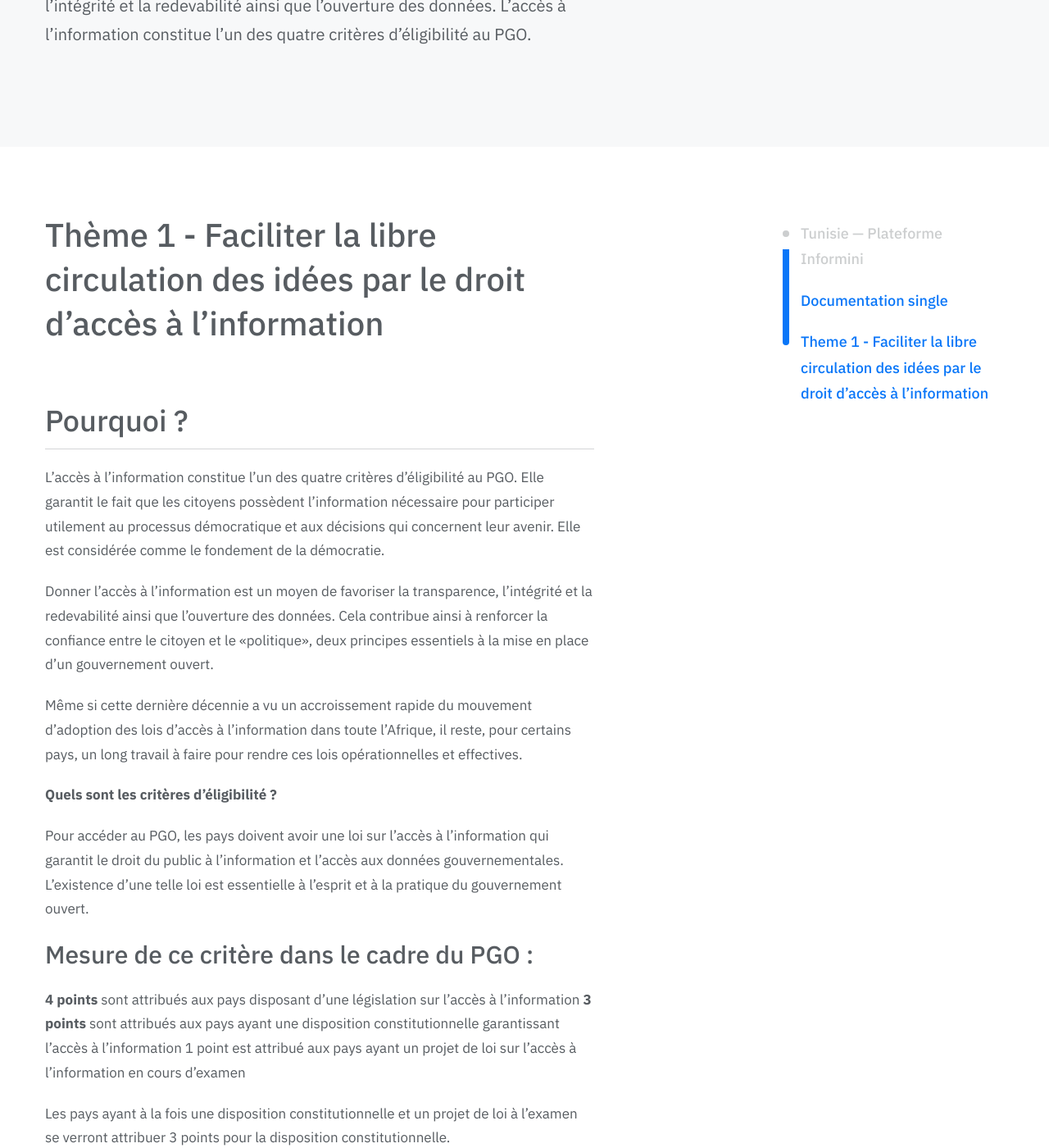
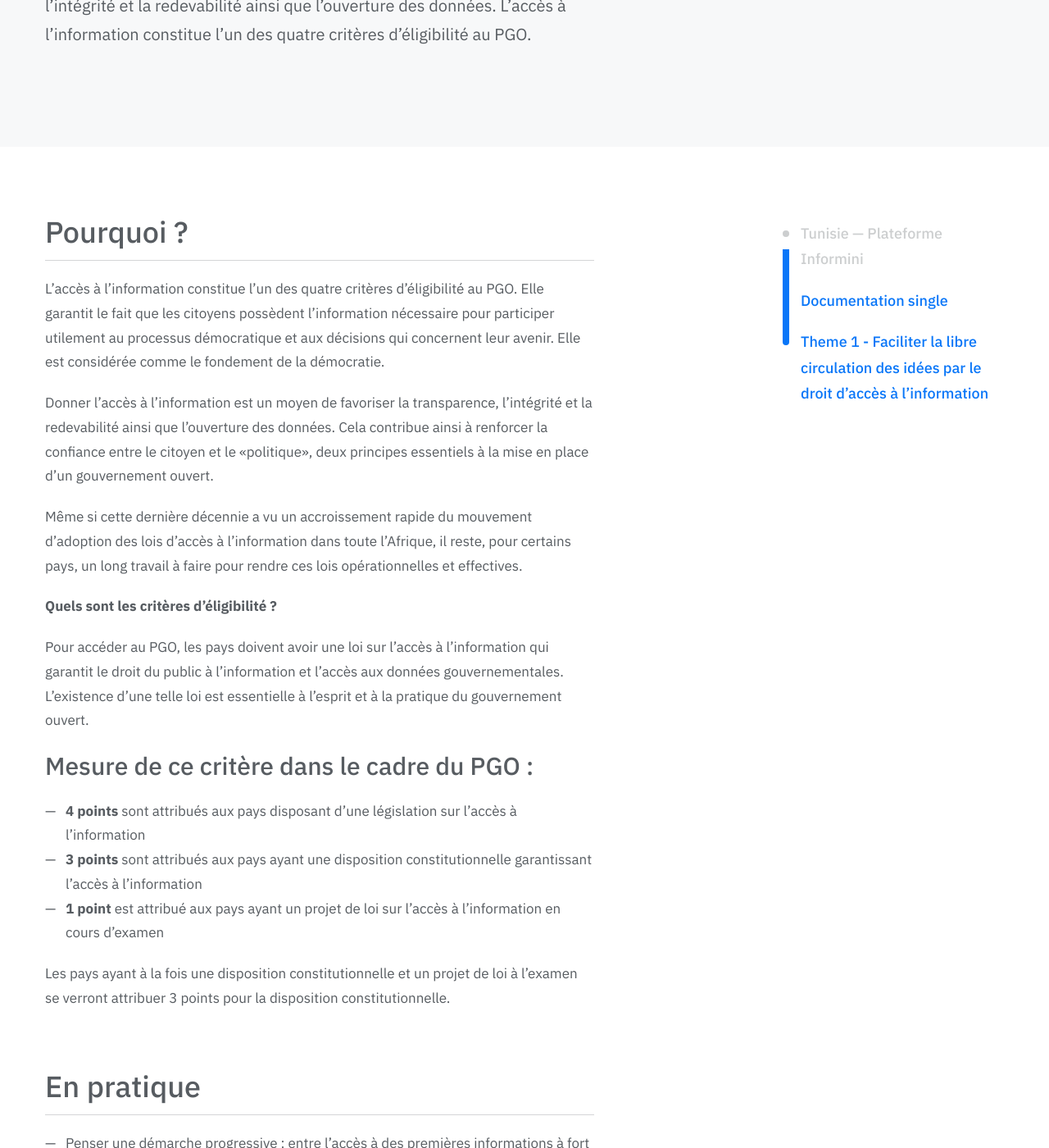
Before and after one commit to cecilaki/guide, a Jekyll site: the page built from _documentation/droit-acces-information.md, in a window 1280 px wide and 1400 px high, scrolled down 429 px. Shown: the whole window at 82% size. Built offline with Jekyll 4.4.1, drawn with Linux system fonts in a browser that asks for light colours; some web fonts are replaced; some of the changed text lies outside the part shown.

Commit message:
Update droit-acces-information.md

```diff
--- a/_documentation/droit-acces-information.md
+++ b/_documentation/droit-acces-information.md
@@ -11,8 +11,6 @@ hero:
     text: Donner l’accès à l’information est un moyen de favoriser la transparence, l’intégrité et la redevabilité ainsi que l’ouverture des données. L’accès à l’information constitue l’un des quatre critères d’éligibilité au PGO.
 
 ---
-
-# Thème 1 - Faciliter la libre circulation des idées par le droit d’accès à l’information
 
 ## Pourquoi ?
 
@@ -28,9 +26,9 @@ Pour accéder au PGO, les pays doivent avoir une loi sur l’accès à l’infor
 
 ### Mesure de ce critère dans le cadre du PGO :
 
-**4 points** sont attribués aux pays disposant d'une législation sur l'accès à l'information
-**3 points** sont attribués aux pays ayant une disposition constitutionnelle garantissant l'accès à l'information
-1 point est attribué aux pays ayant un projet de loi sur l'accès à l'information en cours d'examen
+* **4 points** sont attribués aux pays disposant d'une législation sur l'accès à l'information
+* **3 points** sont attribués aux pays ayant une disposition constitutionnelle garantissant l'accès à l'information
+* **1 point** est attribué aux pays ayant un projet de loi sur l'accès à l'information en cours d'examen
 
 Les pays ayant à la fois une disposition constitutionnelle et un projet de loi à l'examen se verront attribuer 3 points pour la disposition constitutionnelle.
 
```
Also changed, not shown: other parts of _documentation/droit-acces-information.md (+1 -1 lines).
